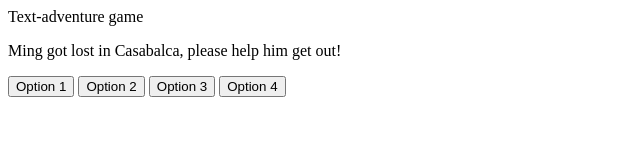
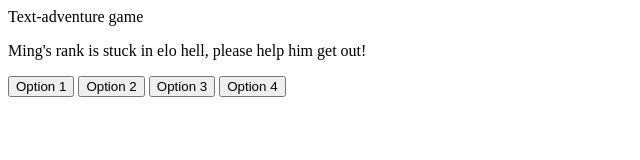
Before and after one commit to Ryry525/javascript-adventure-game, a plain HTML site: page index.html in a window 1280 px wide. Shown: the full height of the page, 0-640 px from the left. Drawn offline with Linux system fonts and the light colour scheme.

Commit message:
updated story line

```diff
--- a/index.html
+++ b/index.html
@@ -6,7 +6,7 @@
 <body>
   <div class="container">
     <div id="text"></h1>Text-adventure game</h1>
-    <p>Ming got lost in Casabalca, please help him get out!</p>
+    <p>Ming's rank is stuck in elo hell, please help him get out!</p>
     </div>
 
     <div id="option-buttons" class="btn-grid">
```
